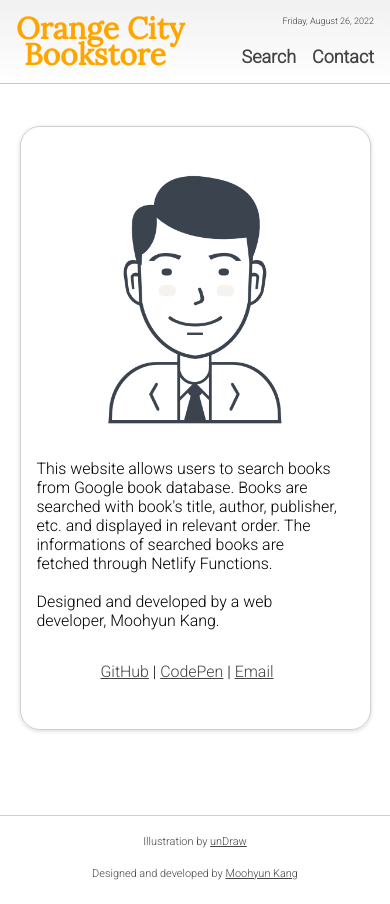
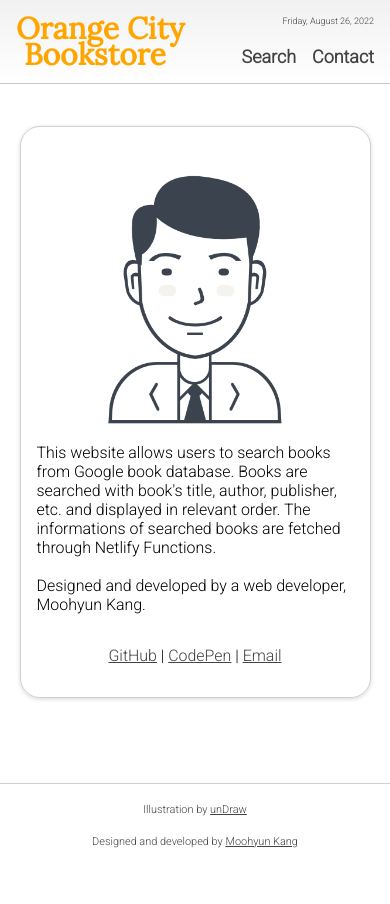
Before and after one commit to grandorca/orange-city-ebook, a React (Create React App) app: page /contact in a window 390 px wide. After the commit the page ends 872 px from the top, so only its background shows below. Built offline with nearby package versions, Linux system fonts and the light colour scheme.

Commit message:
contact-card responsive update

```diff
--- a/src/styles/scss/_Contact.scss
+++ b/src/styles/scss/_Contact.scss
@@ -1,11 +1,12 @@
 @use "_abstracts" as *;
 
 .contact {
-  flex: 1;
-  margin: auto;
+  flex: 1; //make .conatact takes whole mid-section
+  margin: auto; //therefore there is no place for vertical margin
 
   & .contact-card {
     display: flex;
+    flex-flow: row;
     align-items: center;
     padding-bottom: 1rem;
     border: 1px solid $color-gray;
@@ -17,7 +18,7 @@
     margin-top: 10vh;
     margin-bottom: 10vh;
 
-    @include mobile {
+    @include tablet {
       width: 90vw;
       flex-flow: column;
       margin-top: 5vh;
@@ -25,14 +26,23 @@
 
     & .contact-user {
       width: 300px;
-      min-width: 150px;
-      height: auto;
+      min-width: 200px;
     }
 
     & .contact-text-container {
       font-size: $font-size-medium;
       padding: 2rem;
-      padding-left: 1rem;
+      padding-left: 0.5rem;
+      width: 550px;
+
+      @include tablet {
+        padding: 2rem;
+        width: auto;
+      }
+
+      @include mobile {
+        padding: 1rem;
+      }
 
       & #contact-p-text {
         text-align: left;
--- a/src/styles/style.css
+++ b/src/styles/style.css
@@ -334,6 +334,7 @@ footer .copyright .copyright-anchor {
 }
 .contact .contact-card {
   display: flex;
+  flex-flow: row;
   align-items: center;
   padding-bottom: 1rem;
   border: 1px solid rgba(100, 100, 100, 0.3);
@@ -345,7 +346,7 @@ footer .copyright .copyright-anchor {
   margin-top: 10vh;
   margin-bottom: 10vh;
 }
-@media only screen and (max-width: 640px) {
+@media only screen and (max-width: 1024px) {
   .contact .contact-card {
     width: 90vw;
     flex-flow: column;
@@ -354,13 +355,24 @@ footer .copyright .copyright-anchor {
 }
 .contact .contact-card .contact-user {
   width: 300px;
-  min-width: 150px;
-  height: auto;
+  min-width: 200px;
 }
 .contact .contact-card .contact-text-container {
   font-size: calc(14px + 0.5vmin);
   padding: 2rem;
-  padding-left: 1rem;
+  padding-left: 0.5rem;
+  width: 550px;
+}
+@media only screen and (max-width: 1024px) {
+  .contact .contact-card .contact-text-container {
+    padding: 2rem;
+    width: auto;
+  }
+}
+@media only screen and (max-width: 640px) {
+  .contact .contact-card .contact-text-container {
+    padding: 1rem;
+  }
 }
 .contact .contact-card .contact-text-container #contact-p-text {
   text-align: left;
```
Also changed, not shown: 1 other file (tests, documents, lock files or other folders).
